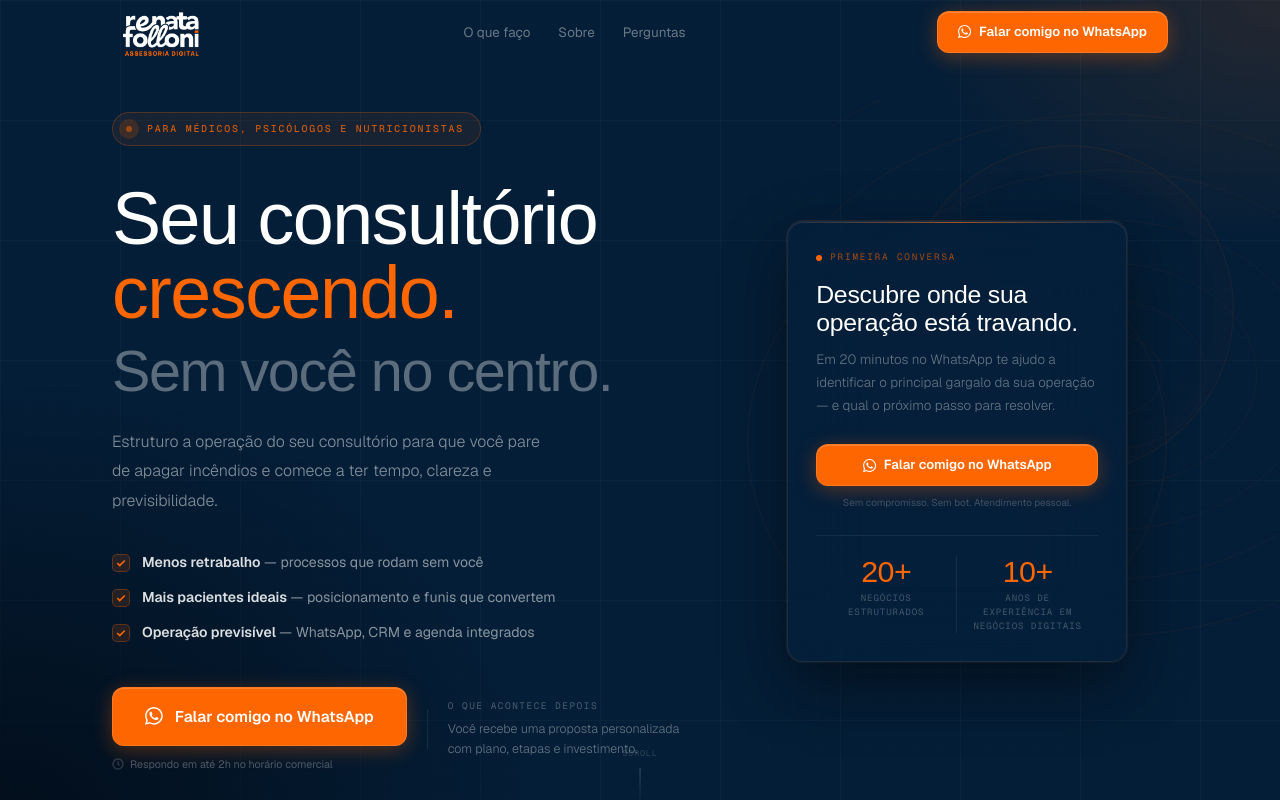
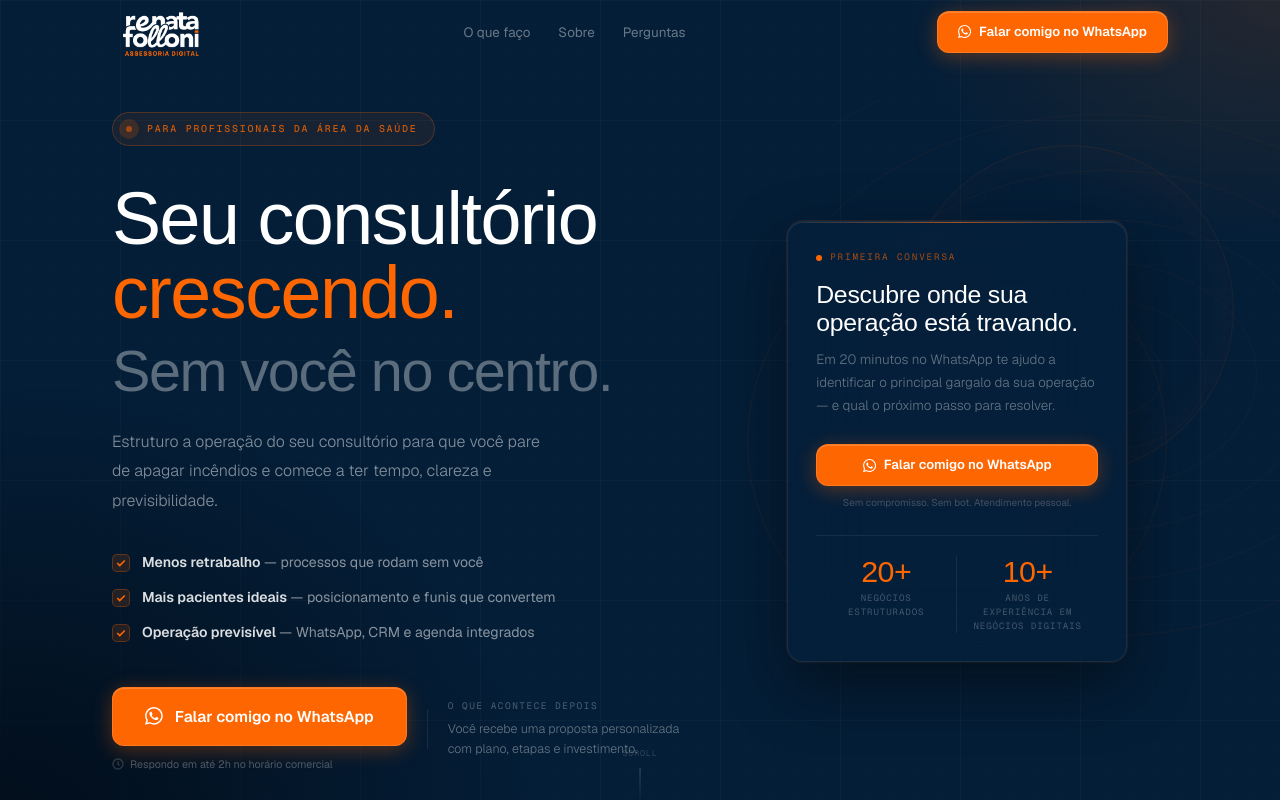
Before and after one commit to renatafolloni-assessoria/renata-landing, a Next.js app: page / in a window 1280 px wide. Shown: the top 800 px of the page. Built offline with nearby package versions, Linux system fonts and the light colour scheme.

Commit message:
atualiza texto da landing

```diff
--- a/app/page.jsx
+++ b/app/page.jsx
@@ -406,7 +406,7 @@ function Hero() {
               <span className="w-1.5 h-1.5 rounded-full bg-[#fe6601] animate-pulse" />
             </span>
             <span className="font-mono text-[0.62rem] text-[#fe6601]/80 font-medium tracking-[0.18em] uppercase">
-              Para médicos, psicólogos e nutricionistas
+              Para profissionais da área da saúde
             </span>
           </motion.div>
 
```
